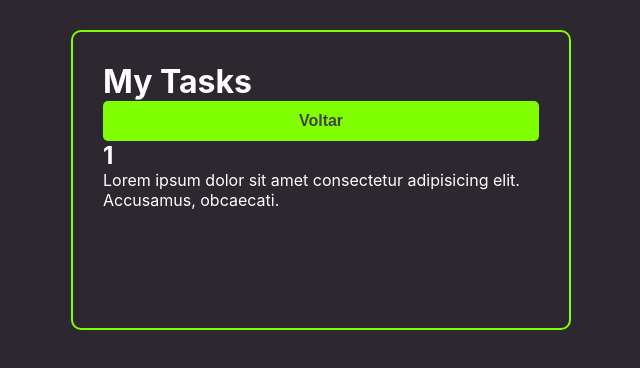
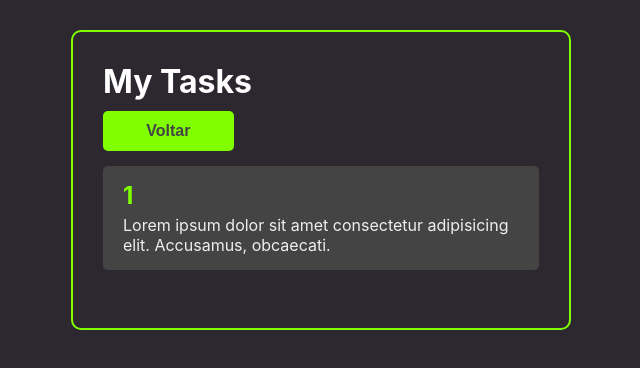
Before and after one commit to DanielDevMuitomoney/React-Task-App, a React (Vite) app: page /1 in a window 1280 px wide. Shown: the top 368 px of the page, without its empty margins (319-959 px from the left). Built offline with nearby package versions, Linux system fonts and the light colour scheme.

Commit message:
Detail of tasks implements

```diff
--- a/src/components/TaskUnique.jsx
+++ b/src/components/TaskUnique.jsx
@@ -5,7 +5,16 @@ import '../styles/stylesComponents/TaskUnique.css'
 //icons
 import {CgClose,CgInfo} from 'react-icons/cg'
 
+import {useNavigate} from 'react-router-dom'
+
 const TaskUnique = ({ taskInfo, handleTaskClick, handleDeleteTaskClick }) => {
+
+const navigate = useNavigate();
+
+const handleTaskDetailsClick = () => {
+  navigate(`/${taskInfo.title}`)
+}
+
   return (
 
     <div
@@ -36,7 +45,7 @@ const TaskUnique = ({ taskInfo, handleTaskClick, handleDeleteTaskClick }) => {
           <CgClose/>
         </button>
 
-        <button onClick={null}
+        <button onClick={handleTaskDetailsClick}
           className="see-task-details-button">
           <CgInfo/>
         </button>
--- a/src/pages/TaskDetails.jsx
+++ b/src/pages/TaskDetails.jsx
@@ -1,15 +1,27 @@
 import React from 'react'
 import { useParams } from 'react-router-dom'
+
+
+
+import { useNavigate } from 'react-router-dom'
+
+
+import  '../styles/stylesComponents/TaskDetails.css'
 
 import ConfirmButton from '../components/confirmButton'
 
 const TaskDetails = () => {
   const params = useParams();
+  const navigate = useNavigate();
+
+  const handleBackButtonClick = () => {
+    navigate(-1);
+  }
   console.log(params.taskTitle)
   return (
     <>
       <div className="back-button-container">
-        <ConfirmButton>Voltar</ConfirmButton>
+        <ConfirmButton onClick={handleBackButtonClick}>Voltar</ConfirmButton>
       </div>
 
       <div className="task-details-container">
--- /dev/null
+++ b/src/styles/stylesComponents/TaskDetails.css
@@ -0,0 +1,19 @@
+.task-details-container {
+    background: #444;
+    margin: 15px 0;
+    padding: 15px 20px;
+    display: flex;
+    flex-direction: column;
+    color: #eee;
+    border-radius: 5px;
+}
+
+.task-details-container h2 {
+    margin-bottom: 5px;
+    color: chartreuse;
+}
+
+.back-button-container {
+    width: 30%;
+    margin-top: 10px;
+}
```
